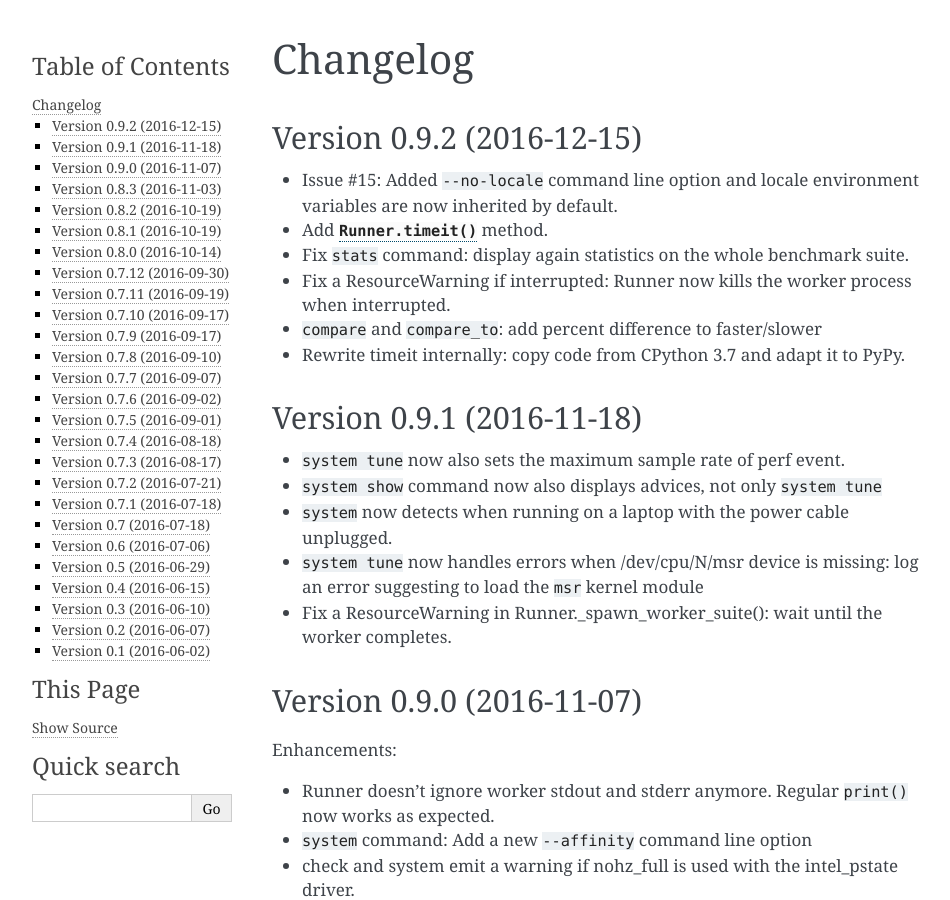
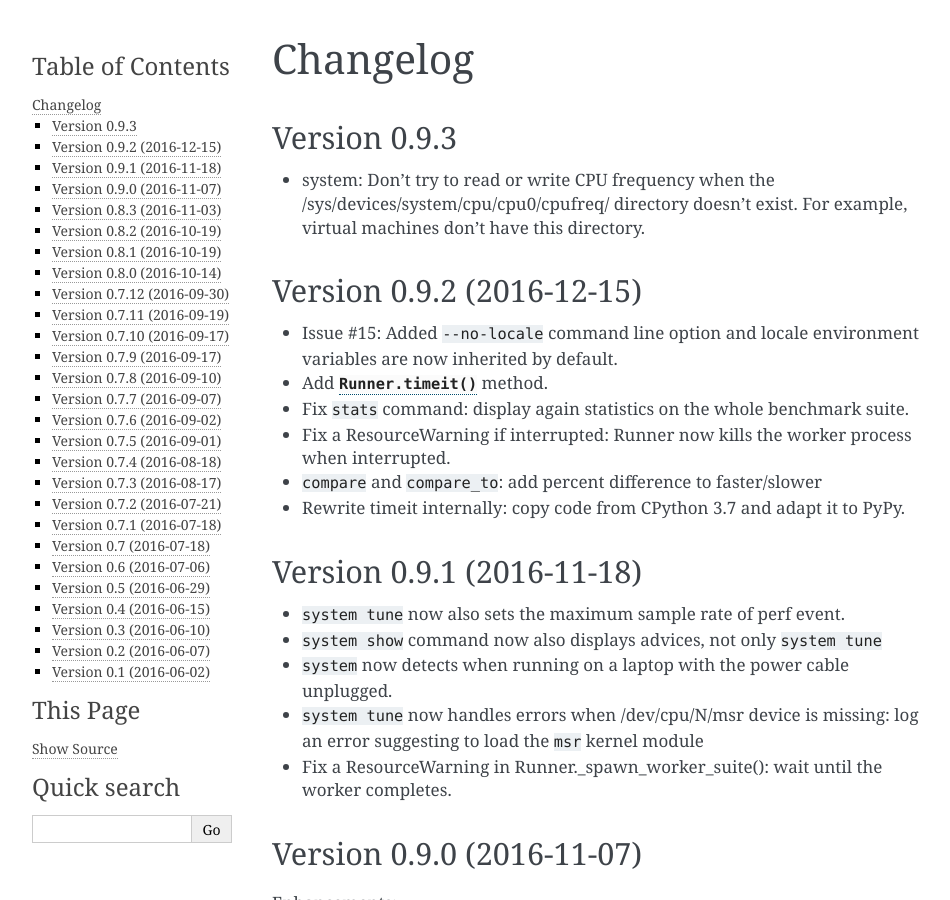
Before and after one commit to psf/pyperf, a Sphinx documentation site: the page built from doc/changelog.rst, in a window 1280 px wide and 900 px high. Shown: the whole window, without its empty margins (148-1098 px from the left). Built offline with Sphinx 7.4.7, drawn with Linux system fonts in a browser that asks for light colours.

Commit message:
system: skip CPUFrequency if cpufreq/ miss

```diff
--- a/doc/changelog.rst
+++ b/doc/changelog.rst
@@ -1,5 +1,12 @@
 Changelog
 =========
+
+Version 0.9.3
+-------------
+
+* system: Don't try to read or write CPU frequency when the
+  /sys/devices/system/cpu/cpu0/cpufreq/ directory doesn't exist. For example,
+  virtual machines don't have this directory.
 
 Version 0.9.2 (2016-12-15)
 --------------------------
```
Also changed, not shown: 1 other file.
